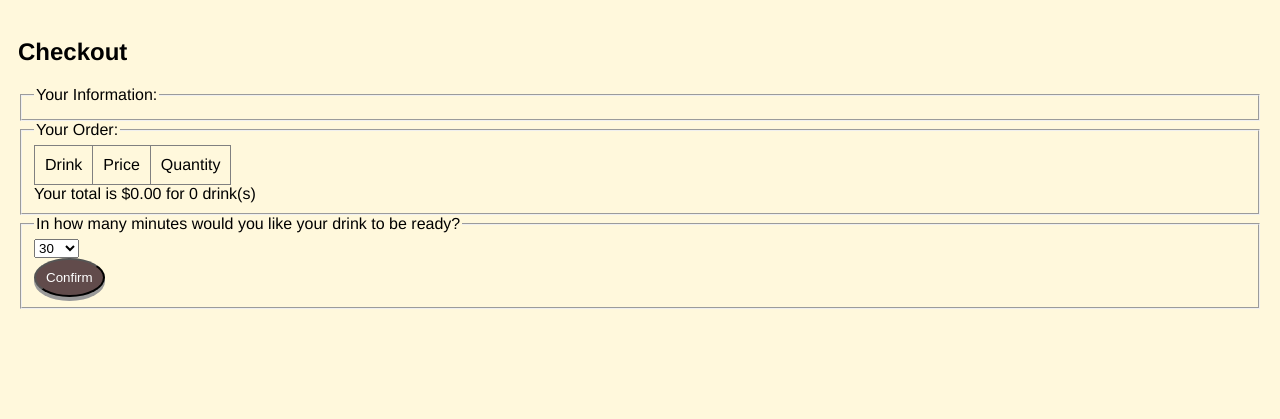
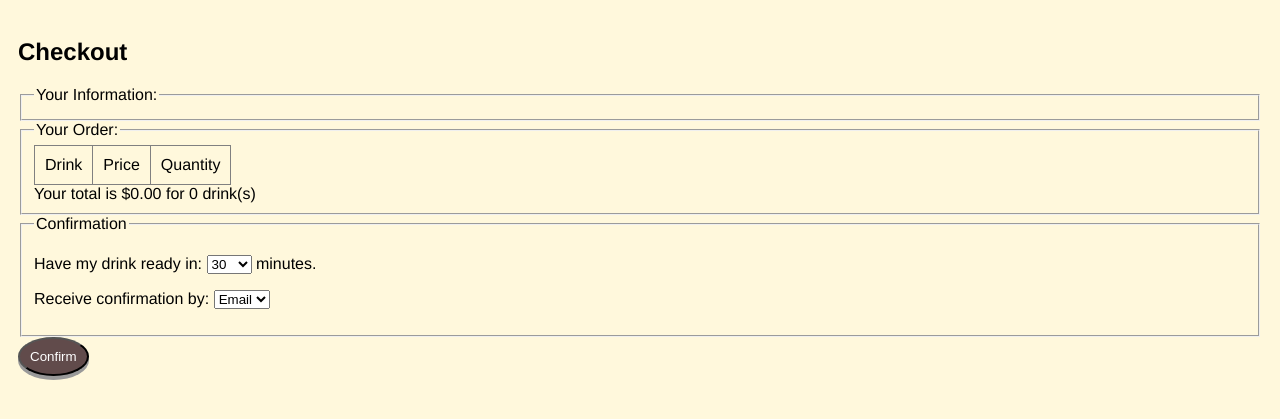
Before and after one commit to lindseyc/coffee2go, a PHP site: template view/checkout.php in a window 1280 px wide. Shown: the top 419 px of the page. Run offline with PHP 8.4, Linux system fonts and the light colour scheme; the template is opened without the code that fills it, so the values that code supplies are empty; some libraries are stand-ins or nearby versions.

Commit message:
confirmation options

```diff
--- a/view/checkout.php
+++ b/view/checkout.php
@@ -117,7 +117,9 @@ session_start();
 	?>
 	</fieldset>
 	<fieldset>
-	<legend>In how many minutes would you like your drink to be ready?</legend>
+	<legend>Confirmation</legend>
+	<p>
+		Have my drink ready in:
 		<select id="timeDrop" name="timeDrop">
 			<option value="30">30</option>
 			<option value="45">45</option>
@@ -126,17 +128,25 @@ session_start();
 			<option value="90">90</option>
 			<option value="105">105</option>
 			<option value="120">120</option>
+		</select> minutes.
+	</p>
+
+	<p>
+		Receive confirmation by: <select name="confirmtype">
+			<option value="email">Email</option>
+			<option value="text">Text</option>
+			<option value="both">Both</option>
+			<option value="none">None</option>
 		</select>
-
-
-	<br>
+	</p>
 	<!-- timestamp -->
 	<input type="hidden" name="timestamp" value="<?php date_default_timezone_set('America/Los_Angeles');  echo date(DATE_RFC2822); ?>"/>
 	<!-- naming of the $_POST as "confirm"  -->
 	<input type="hidden" name="confirm"/>
-	<button text-align="right" class="brown" name="confirm" type="confirm" value="confirm">Confirm</button>
 	</form>
 	</fieldset>
+	<button class="brown" name="confirm" type="confirm" value="confirm">Confirm</button>
+
 </body>
 
 </html>
```
Also changed, not shown: 1 other file. Lines whose indentation alone changed are shown as unchanged.
